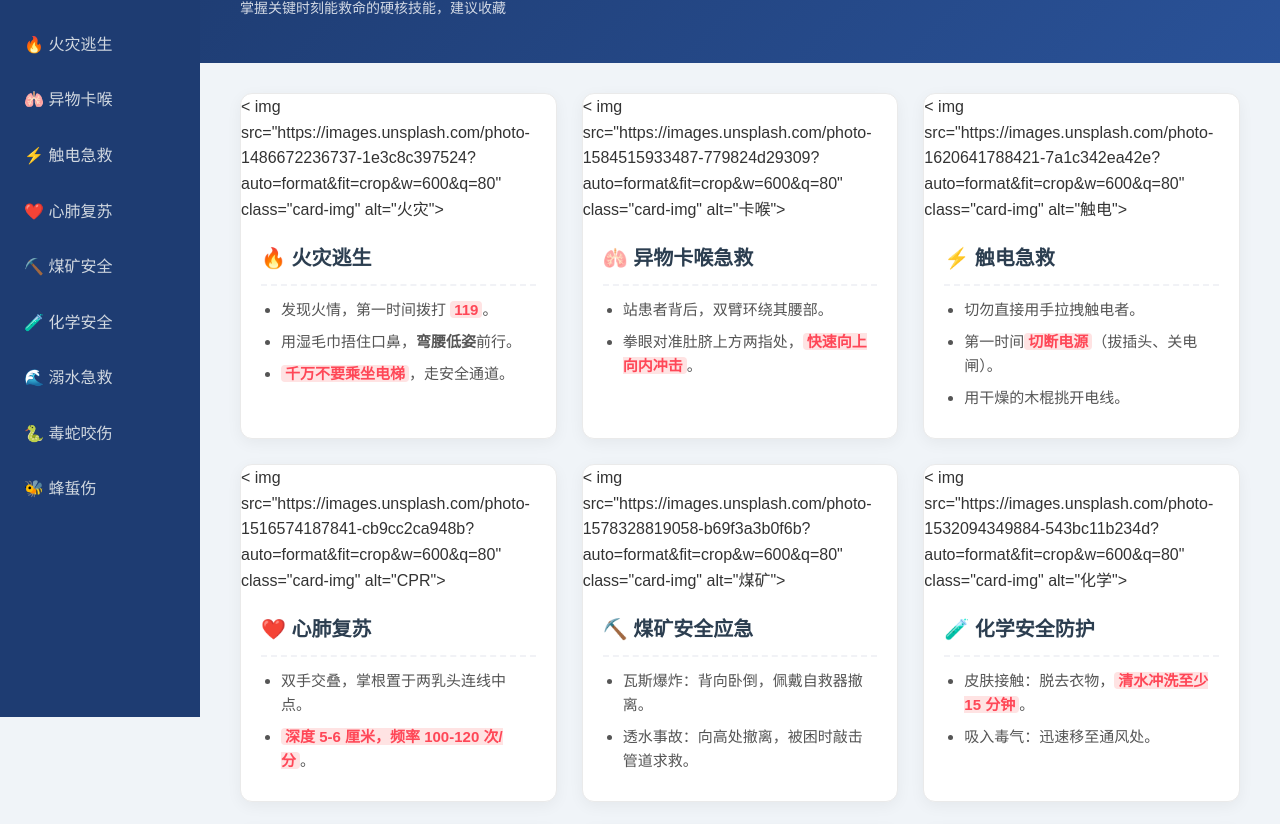
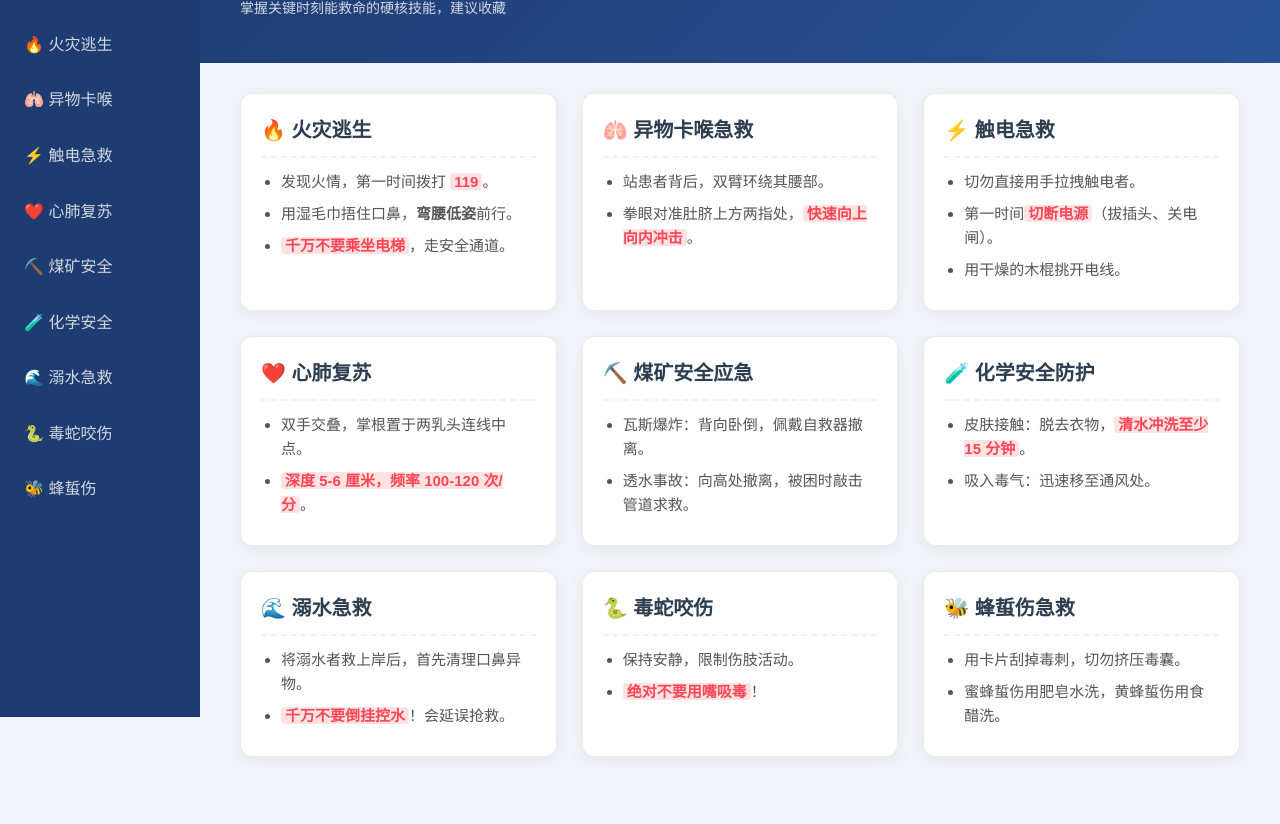
Before and after one commit to kataaaaabbbb/kataaaaabbbb, a plain HTML site: page index.html in a window 1280 px wide. Shown: the part 83-907 px from the top of the page. After the commit the page ends 870 px from the top, so only its background shows below. Drawn offline with Linux system fonts and the light colour scheme.

Commit message:
Update index.html

```diff
--- a/index.html
+++ b/index.html
@@ -157,7 +157,6 @@
         <div class="container">
             <!-- 卡片 1 -->
             <div class="card" id="fire">
-                < img src="https://images.unsplash.com/photo-1486672236737-1e3c8c397524?auto=format&fit=crop&w=600&q=80" class="card-img" alt="火灾">
             <div class="card-content">
                     <h2>🔥 火灾逃生</h2>
                     <ul>
@@ -170,7 +169,6 @@
 
             <!-- 卡片 2 -->
             <div class="card" id="choking">
-                < img src="https://images.unsplash.com/photo-1584515933487-779824d29309?auto=format&fit=crop&w=600&q=80" class="card-img" alt="卡喉">
             <div class="card-content">
                     <h2>🫁 异物卡喉急救</h2>
                     <ul>
@@ -182,7 +180,6 @@
 
             <!-- 卡片 3 -->
             <div class="card" id="electric">
-                < img src="https://images.unsplash.com/photo-1620641788421-7a1c342ea42e?auto=format&fit=crop&w=600&q=80" class="card-img" alt="触电">
             <div class="card-content">
                     <h2>⚡ 触电急救</h2>
                     <ul>
@@ -195,7 +192,6 @@
 
             <!-- 卡片 4 -->
             <div class="card" id="cpr">
-                < img src="https://images.unsplash.com/photo-1516574187841-cb9cc2ca948b?auto=format&fit=crop&w=600&q=80" class="card-img" alt="CPR">
             <div class="card-content">
                     <h2>❤️ 心肺复苏</h2>
                     <ul>
@@ -207,7 +203,6 @@
 
             <!-- 卡片 5 -->
             <div class="card" id="mine">
-                < img src="https://images.unsplash.com/photo-1578328819058-b69f3a3b0f6b?auto=format&fit=crop&w=600&q=80" class="card-img" alt="煤矿">
             <div class="card-content">
                     <h2>⛏️ 煤矿安全应急</h2>
                     <ul>
@@ -219,7 +214,6 @@
 
             <!-- 卡片 6 -->
             <div class="card" id="chemical">
-                < img src="https://images.unsplash.com/photo-1532094349884-543bc11b234d?auto=format&fit=crop&w=600&q=80" class="card-img" alt="化学">
             <div class="card-content">
                     <h2>🧪 化学安全防护</h2>
                     <ul>
@@ -231,7 +225,6 @@
 
             <!-- 卡片 7 -->
             <div class="card" id="drown">
-                < img src="https://images.unsplash.com/photo-1530549387789-4c1017266635?auto=format&fit=crop&w=600&q=80" class="card-img" alt="溺水">
             <div class="card-content">
                     <h2>🌊 溺水急救</h2>
                     <ul>
@@ -243,7 +236,6 @@
 
             <!-- 卡片 8 -->
             <div class="card" id="snake">
-                < img src="https://images.unsplash.com/photo-1531386151447-fd76ad50012f?auto=format&fit=crop&w=600&q=80" class="card-img" alt="毒蛇">
             <div class="card-content">
                     <h2>🐍 毒蛇咬伤</h2>
                     <ul>
@@ -255,7 +247,6 @@
 
             <!-- 卡片 9 -->
             <div class="card" id="bee">
-                < img src="https://images.unsplash.com/photo-1558642452-9d2a7deb7f62?auto=format&fit=crop&w=600&q=80" class="card-img" alt="蜜蜂">
             <div class="card-content">
                     <h2>🐝 蜂蜇伤急救</h2>
                     <ul>
```
Lines whose indentation alone changed are shown as unchanged.
